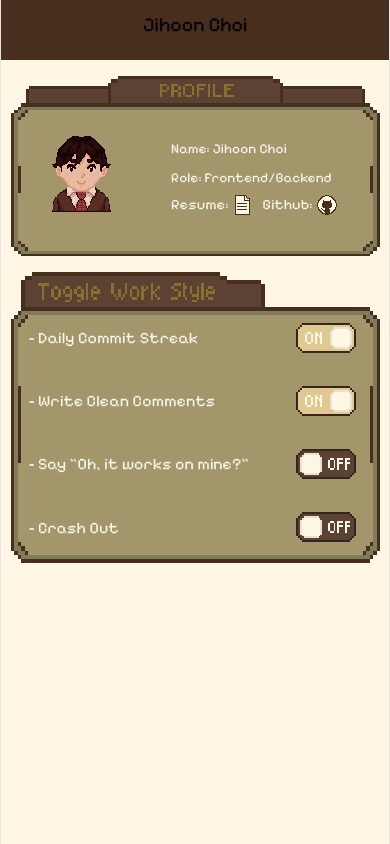
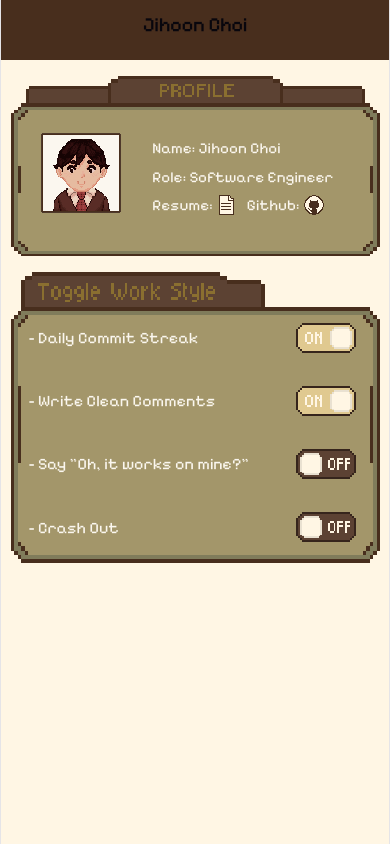
Before and after one commit to JihoonCho1/profile-website, a React (Vite) app: page / in a window 390 px wide. Built offline with nearby package versions, Linux system fonts and the light colour scheme.

Commit message:
Add: profile picture added

```diff
--- a/src/component/Profile-banner.jsx
+++ b/src/component/Profile-banner.jsx
@@ -12,7 +12,7 @@ const ProfileBanner = () => {
             </div>
             <div className="text-field">
                 <p>Name: Jihoon Choi</p>
-                <p>Role: Frontend/Backend</p>
+                <p>Role: Software Engineer</p>
                 <div className="link-wrapper">
                     <div className="icon-wrapper">
                     <p>Resume:</p>
--- a/src/component/profile-banner.css
+++ b/src/component/profile-banner.css
@@ -17,13 +17,13 @@
     flex-direction: row;
     justify-content: space-between;
     align-items: center;
-    gap: 50px;
+    gap: clamp(12px, 8vw, 50px);
 }
 
 .profile-picture {
     margin-top: 20px;
     width: 80px;
-    max-width: 25%;
+    /* max-width: 25%; */
     height: auto;
     margin-left: 16px;
     flex-shrink: 0;
@@ -49,13 +49,14 @@
 }
 
 .text-field p {
-    font-size: clamp(0.85rem, 3.5vw, 1.15rem);
+    font-size: clamp(0.95rem, 3.5vw, 1.15rem);
     margin: 0;
     word-break: keep-all;
 }
 
 .link-wrapper {
     display: flex;
+    flex-wrap: wrap;
     align-items: center;
     gap: 10px;
 }
@@ -68,7 +69,7 @@
 
 .icon-wrapper p {
     color: #fbf7ef;
-    font-size: clamp(0.9rem, 3.5vw, 1.1rem);
+    font-size: clamp(0.95rem, 3.5vw, 1.1rem);
     margin: 0;
     line-height: 1;
 }
@@ -94,7 +95,7 @@
     }
 
     .profile-picture {
-        width: 100px;
-        height: 100px;
+        width: 80px;
+        height: 80px;
     }
 }
```
Also changed, not shown: src/assets/dav_pfp.png.
